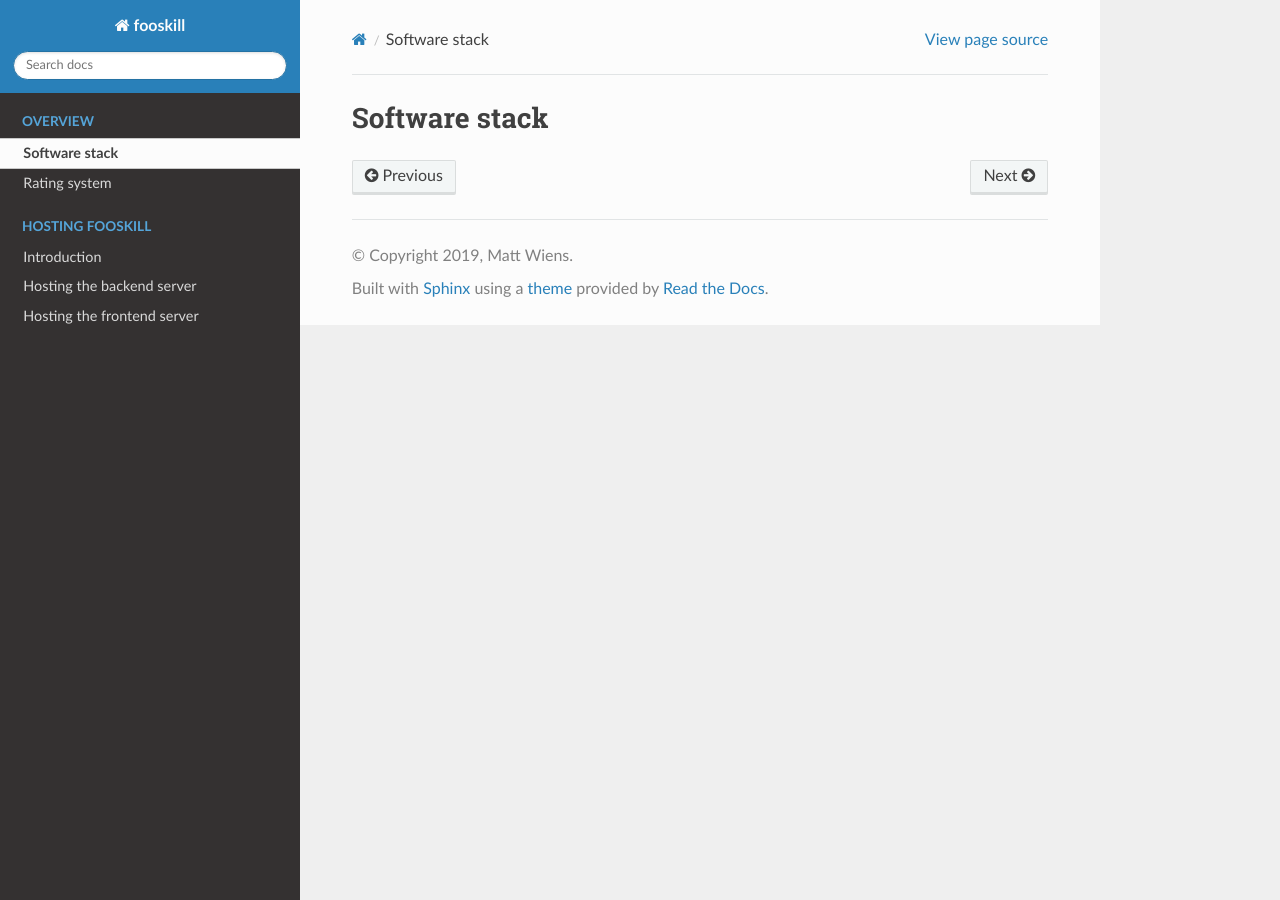
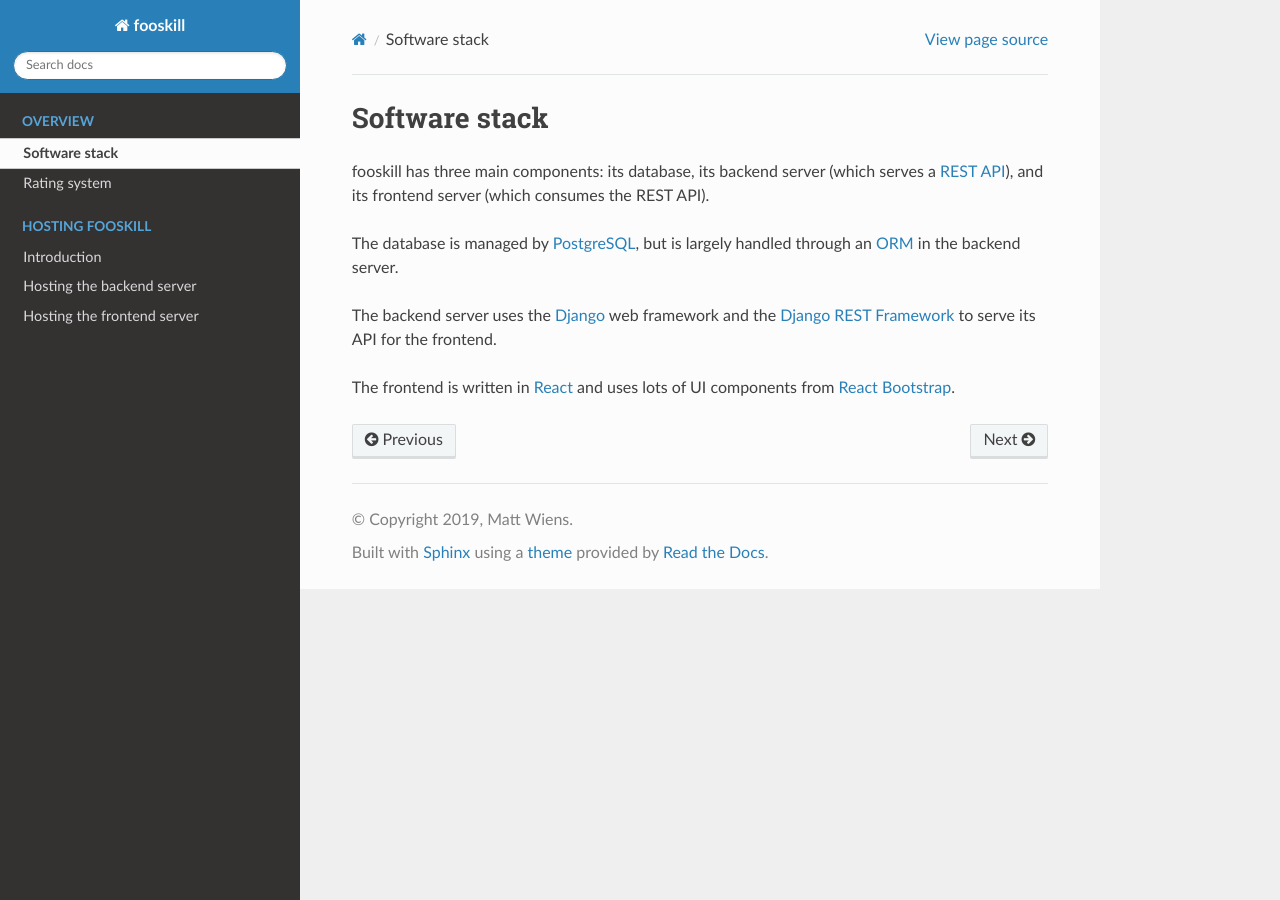
Before and after one commit to mwiens91/fooskill, a Sphinx documentation site: the page built from docs/overview/software_stack.rst, in a window 1280 px wide. Built offline with Sphinx 7.4.7 and the Read the Docs theme 2.0.0, drawn with Linux system fonts in a browser that asks for light colours; pages that are not in the unit, such as notebooks, are missing from menus.

Commit message:
Add docs software stack section

```diff
--- a/docs/overview/software_stack.rst
+++ b/docs/overview/software_stack.rst
@@ -1,2 +1,24 @@
 Software stack
 ==============
+
+fooskill has three main components: its database, its backend server
+(which serves a `REST API`_), and its frontend server (which consumes
+the REST API).
+
+The database is managed by `PostgreSQL`_, but is largely handled through
+an `ORM`_ in the backend server.
+
+The backend server uses the `Django`_ web framework and the `Django REST
+Framework`_ to serve its API for the frontend.
+
+The frontend is written in `React`_ and uses lots of UI components from
+`React Bootstrap`_.
+
+
+.. _Django: https://www.djangoproject.com/
+.. _Django REST Framework: https://www.django-rest-framework.org/
+.. _ORM : https://en.wikipedia.org/wiki/Object-relational_mapping
+.. _PostgreSQL: https://www.postgresql.org/
+.. _React: https://reactjs.org/
+.. _React Bootstrap: https://react-bootstrap.github.io/
+.. _REST API: https://en.wikipedia.org/wiki/Representational_state_transfer
```
